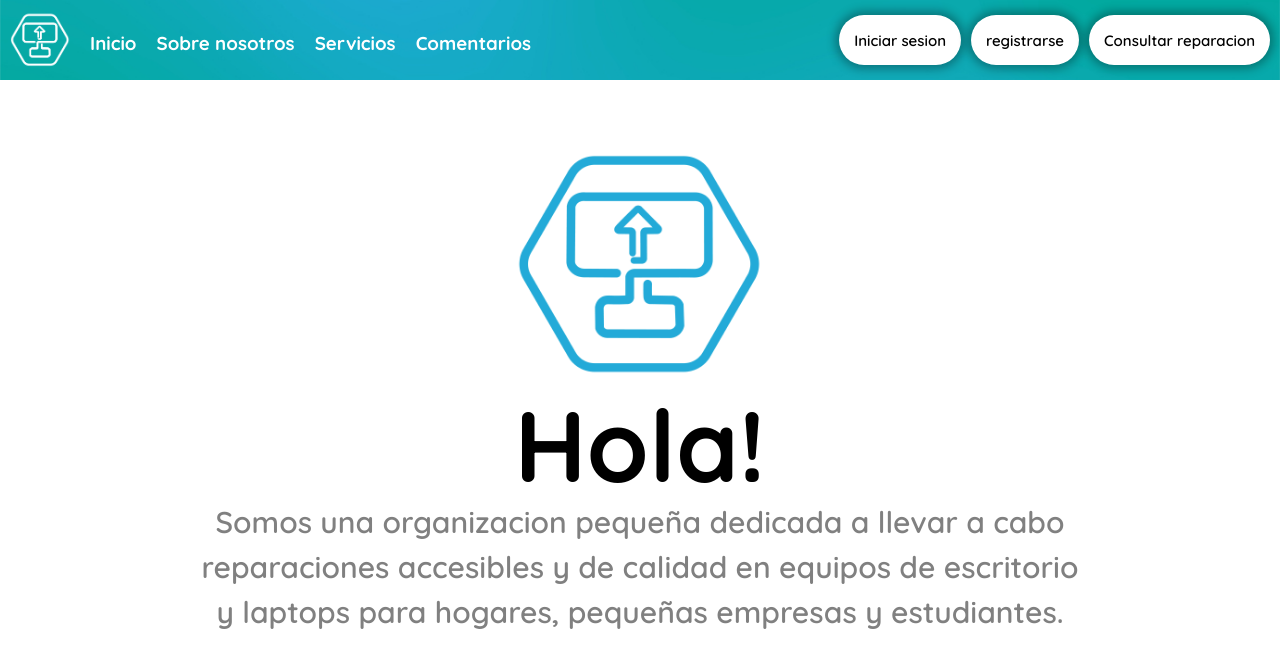
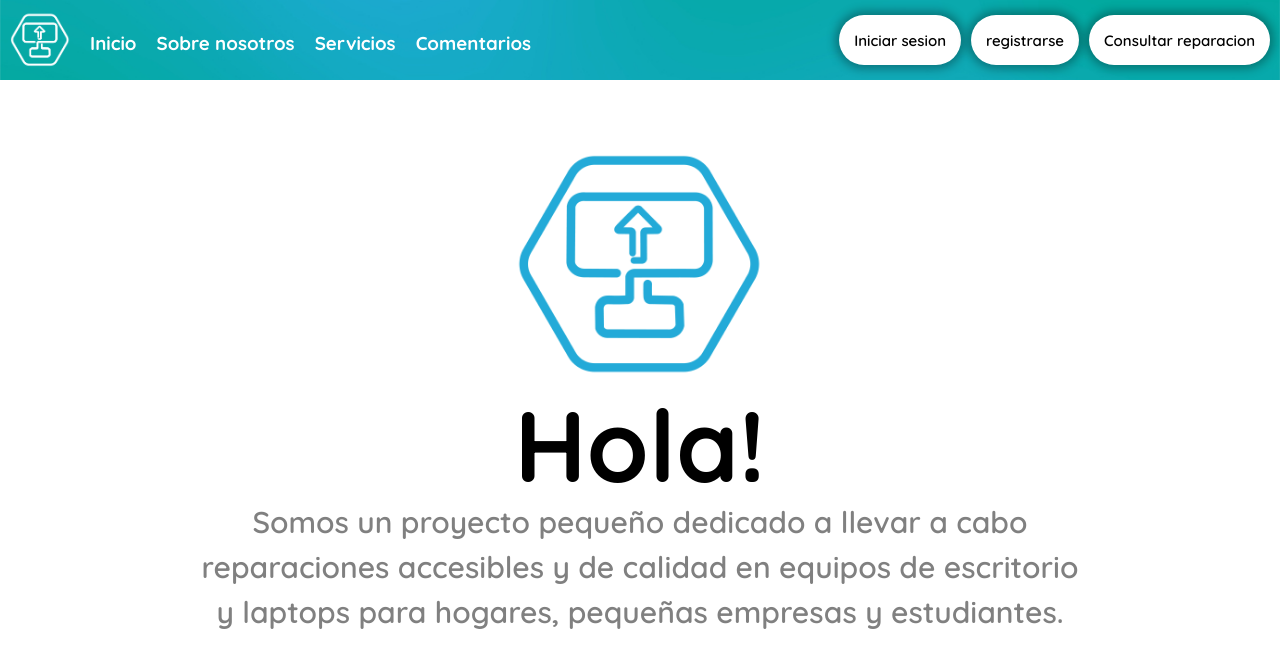
Before and after one commit to jesusdavidlm3/LozanoTechWeb, a React (Vite) app: page / in a window 1280 px wide. Shown: the top 668 px of the page. Built offline with nearby package versions, Linux system fonts and the light colour scheme.

Commit message:
Cambios pequeños

```diff
--- a/src/components/StartPage.jsx
+++ b/src/components/StartPage.jsx
@@ -4,7 +4,7 @@ export const StartPage = () => {
             <img className="welcomeLogo" src="../src/img/LozanoTechIsotipoBlue.png"/>
             <h1>Hola!</h1>
             <p>
-                Somos una organizacion pequeña dedicada a llevar a cabo reparaciones
+                Somos un proyecto pequeño dedicado a llevar a cabo reparaciones
                 accesibles y de calidad en equipos de escritorio y laptops para
                 hogares, pequeñas empresas y estudiantes.
             </p>
```
